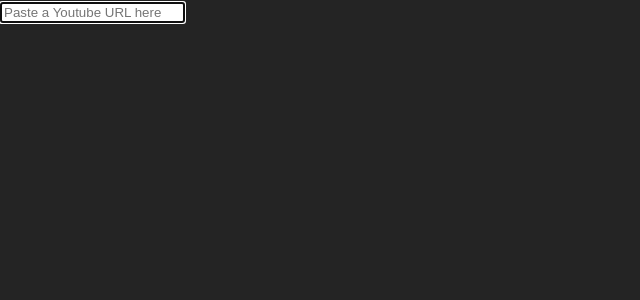
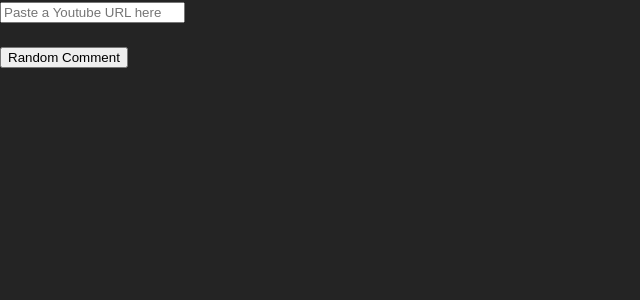
Before and after one commit to mreed4/reminiscence, a React (Vite) app: page / in a window 1280 px wide. Shown: the top 300 px of the page, without its empty margins (0-640 px from the left). Built offline with nearby package versions, Linux system fonts and the light colour scheme.

Commit message:
Random comments

```diff
--- a/src/App.jsx
+++ b/src/App.jsx
@@ -4,13 +4,15 @@ import { AppContext } from "./AppContext";
 import "./App.css";
 
 function App() {
-  const { appState, handlePaste } = useContext(AppContext);
-  const { videoTitle, videoURL, videoComments } = appState;
+  const { appState, handlePaste, getRandomComment } = useContext(AppContext);
+  const { videoTitle, videoURL, randomComment, videoComments } = appState;
 
   const inputRef = useRef();
 
   useEffect(() => {
-    inputRef.current.focus();
+    if (document.activeElement === inputRef.current) {
+      inputRef.current.focus();
+    }
 
     if (appState.videoId) {
       console.log("appState", appState);
@@ -22,11 +24,8 @@ function App() {
     <>
       <input type="text" placeholder="Paste a Youtube URL here" ref={inputRef} onPaste={handlePaste} value={videoURL} />
       <h1>{videoTitle}</h1>
-      <ol>
-        {videoComments.map((comment) => (
-          <li key={comment.id}>{comment.snippet.topLevelComment.snippet.textOriginal}</li>
-        ))}
-      </ol>
+      <p>{randomComment.snippet?.topLevelComment?.snippet?.textOriginal}</p>
+      <button onClick={() => getRandomComment(videoComments)}>Random Comment</button>
     </>
   );
 }
--- a/src/AppContext.jsx
+++ b/src/AppContext.jsx
@@ -12,6 +12,7 @@ function AppProvider({ children }) {
     videoId: "",
     videoTitle: "",
     videoComments: [],
+    randomComment: {},
   });
 
   const handlePaste = (event) => {
@@ -23,7 +24,7 @@ function AppProvider({ children }) {
     getVideoTitle(videoId);
     getVideoComments(videoId);
 
-    console.log("videoId", videoId);
+    // console.log("videoId", videoId);
   };
 
   async function getVideoTitle(videoId) {
@@ -34,7 +35,7 @@ function AppProvider({ children }) {
 
     setAppState((prev) => ({ ...prev, videoTitle }));
 
-    console.log("titleData", titleData);
+    // console.log("titleData", titleData);
   }
 
   async function getVideoComments(videoId) {
@@ -45,13 +46,25 @@ function AppProvider({ children }) {
 
     setAppState((prev) => ({ ...prev, videoComments }));
 
-    console.log("commentsData", commentsData);
+    getRandomComment(videoComments);
+
+    // console.log("commentsData", commentsData);
+  }
+
+  function getRandomComment(comments) {
+    const rand = Math.floor(Math.random() * comments.length);
+    const randomComment = comments[rand];
+
+    // console.log("randomComment", randomComment);
+
+    setAppState((prev) => ({ ...prev, randomComment }));
   }
 
   const value = {
     appState,
     setAppState,
     handlePaste,
+    getRandomComment,
   };
 
   return <AppContext.Provider value={value}>{children}</AppContext.Provider>;
```
